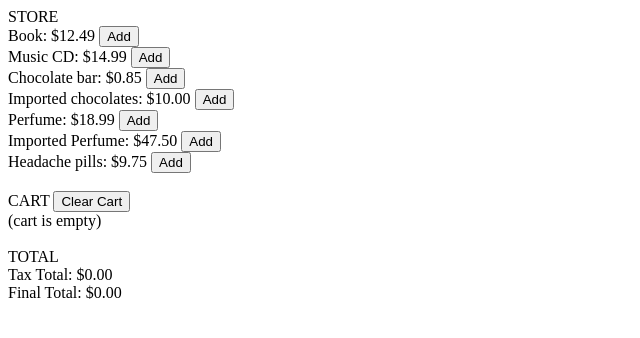
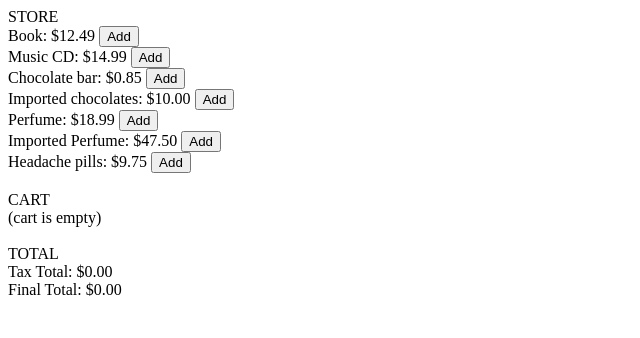
Before and after one commit to 1onyng/shopcart, a React (Create React App) app: page / in a window 1280 px wide. Shown: the top 338 px of the page, without its empty margins (0-640 px from the left). Built offline with nearby package versions, Linux system fonts and the light colour scheme.

Commit message:
Add clearCart method

```diff
--- a/src/shop/Shop.js
+++ b/src/shop/Shop.js
@@ -100,6 +100,10 @@ const Shop = () => {
 
   const amountOfItems = (id) => cart.filter((item) => item.id === id).length;
 
+  const clearCart = () => {
+    if (listItemsInCart().length) return <button onClick={() => setCart([])}>Clear Cart</button>;
+  }
+
   const listItemsToBuy = () => items.map((item) => (
     <div key={item.id}>
       {`${item.name}: $${item.price.toFixed(2)} `}
@@ -129,16 +133,15 @@ const Shop = () => {
       }
     })
 
-    if (cartItems.length) return cartItems;
-
-    return <div>(cart is empty)</div>;
+    if (!cartItems.length) return <div>(cart is empty)</div>;
+    return cartItems;
   };
 
   return (
     <div>
       STORE
       <div>{listItemsToBuy()}</div><br />
-      <div>CART <button onClick={() => setCart([])}>Clear Cart</button></div>
+      <div>CART {clearCart()}</div>
       <div>{listItemsInCart()}</div><br />
       <div>TOTAL</div>
       <div>Tax Total: ${taxTotal}</div>
```
